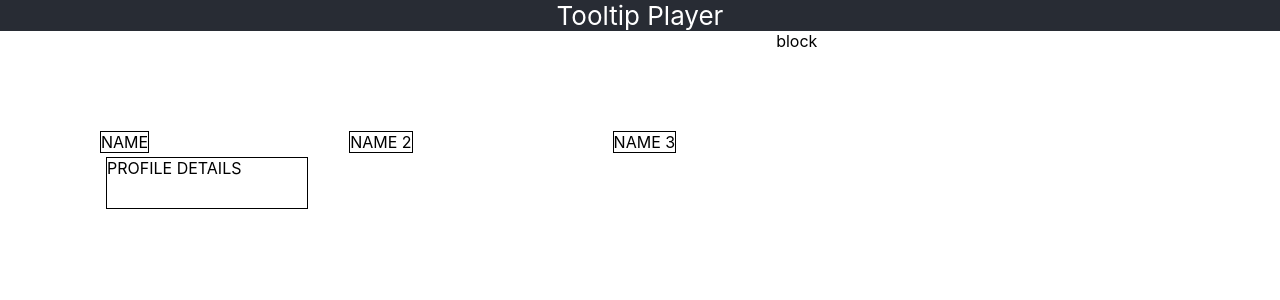
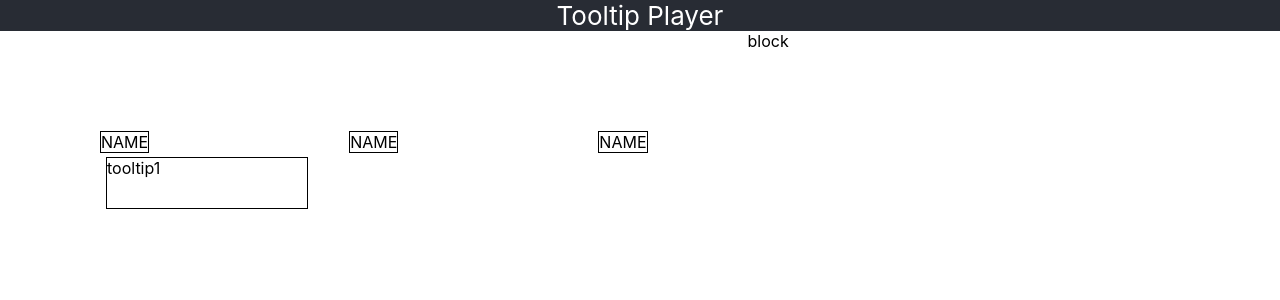
Before and after one commit to etukuribharath/tooltip_app, a React (Create React App) app: page / in a window 1280 px wide. Shown: the top 300 px of the page. Built offline with nearby package versions, Linux system fonts and the light colour scheme.

Commit message:
added data.json and implemented dynamic loading of tooltip

```diff
--- a/src/App.js
+++ b/src/App.js
@@ -1,11 +1,21 @@
 import React,{useEffect,useState} from 'react';
 import './App.css';
+import data from './data';
 
 function App() {
   const [inElem,setInElem]=useState(null);
+  const [data1,setData]=useState(data);
   useEffect(() => {
     let b = document.getElementById('tooltip1');
     setInElem(b);
+    setData(data1);
+    // let data1= data;
+    console.log(data1.firstElement);
+    console.log(data1);
+    let a = Object.keys(data1);
+        a.map((e)=>{
+      console.log(data1[e])
+    })
   },[]);
   function show (elem1,elem2) {
     let a = document.getElementById(elem1);
@@ -16,33 +26,44 @@ function App() {
 
   // let b = document.getElementById('tooltip1');
   // b?b.style.display="block":null;
+  function dom(){
+  let elements = Object.keys(data1).map((e)=>{
+   return <div className="name" onClick={()=>{show(data[e].id, data[e].nextId)}}>
+      NAME
+      <div className="tooltip" id={data[e].id}>
+        {data[e].id}
+      </div>
+    </div>
+  })
+    return elements;
+  }
 
   return (
     <div className="App1">
       <header className="App-header">
         Tooltip Player
       </header>
+      {dom()}
+      {/*<div className="name" onClick={()=>{show('tooltip1', 'tooltip2')}}>*/}
+        {/*NAME*/}
+        {/*<div className="tooltip" id="tooltip1">*/}
+          {/*PROFILE DETAILS*/}
+        {/*</div>*/}
+      {/*</div>*/}
 
-      <div className="name" onClick={()=>{show('tooltip1', 'tooltip2')}}>
-        NAME
-        <div className="tooltip" id="tooltip1">
-          PROFILE DETAILS
-        </div>
-      </div>
+      {/*<div className="name" onClick={()=>{show('tooltip2', 'tooltip3')}}>*/}
+        {/*NAME 2*/}
+        {/*<div className="tooltip" id="tooltip2">*/}
+          {/*PROFILE DETAILS 2*/}
+        {/*</div>*/}
+      {/*</div>*/}
 
-      <div className="name" onClick={()=>{show('tooltip2', 'tooltip3')}}>
-        NAME 2
-        <div className="tooltip" id="tooltip2">
-          PROFILE DETAILS 2
-        </div>
-      </div>
-
-      <div className="name" onClick={()=>{show('tooltip3', 'tooltip3')}}>
-        NAME 3
-        <div className="tooltip" id="tooltip3">
-          PROFILE DETAILS 3
-        </div>
-      </div>
+      {/*<div className="name" onClick={()=>{show('tooltip3', 'tooltip3')}}>*/}
+        {/*NAME 3*/}
+        {/*<div className="tooltip" id="tooltip3">*/}
+          {/*PROFILE DETAILS 3*/}
+        {/*</div>*/}
+      {/*</div>*/}
       { inElem?inElem.style.display="block":null}
     </div>
   );
--- /dev/null
+++ b/src/data.json
@@ -0,0 +1,17 @@
+{
+  "firstElement": {
+    "id": "tooltip1",
+    "nextId": "tooltip2",
+    "previousId": "tooltip1"
+  },
+  "secondElement": {
+    "id": "tooltip2",
+    "nextId": "tooltip3",
+    "previousId": "tooltip1"
+  },
+  "thirdElement": {
+    "id": "tooltip3",
+    "nextId": "tooltip3",
+    "previousId": "tooltip2"
+  }
+}
```
